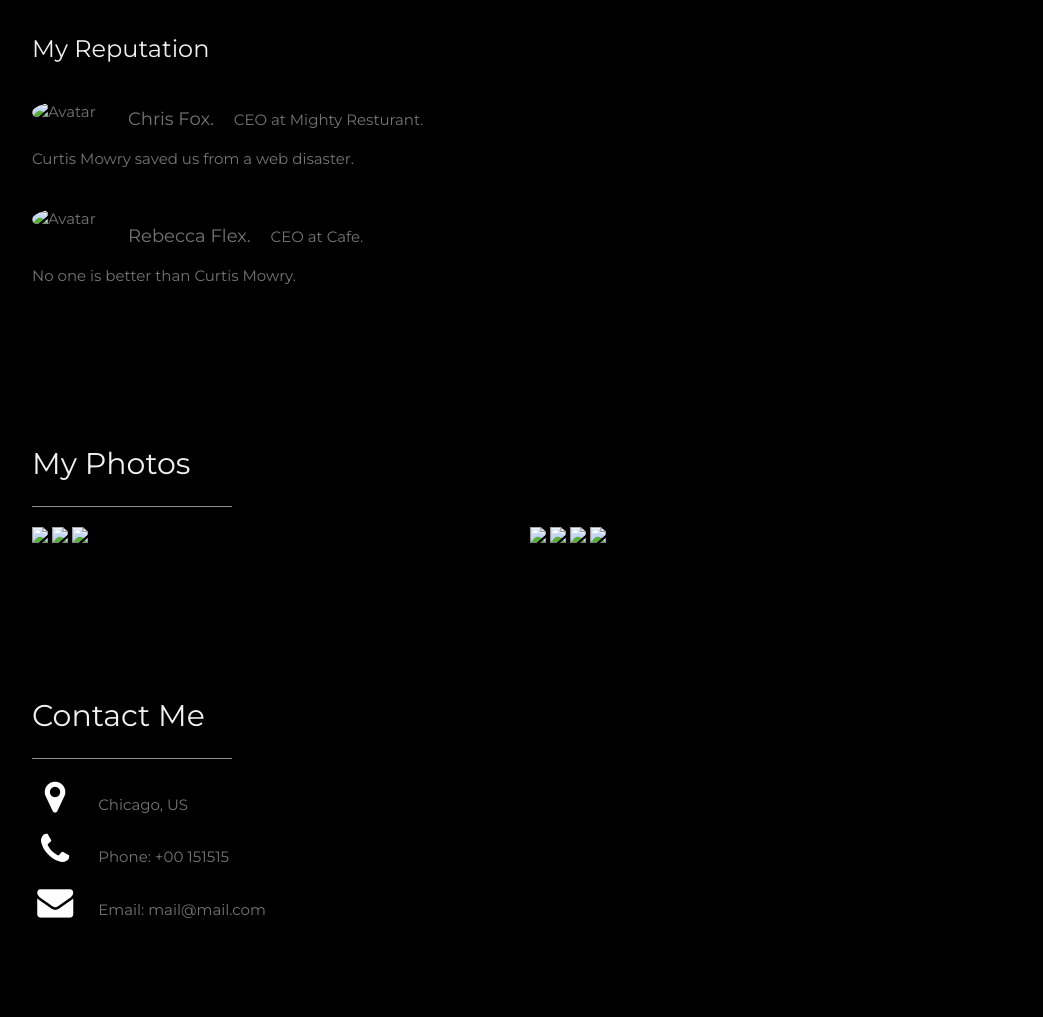
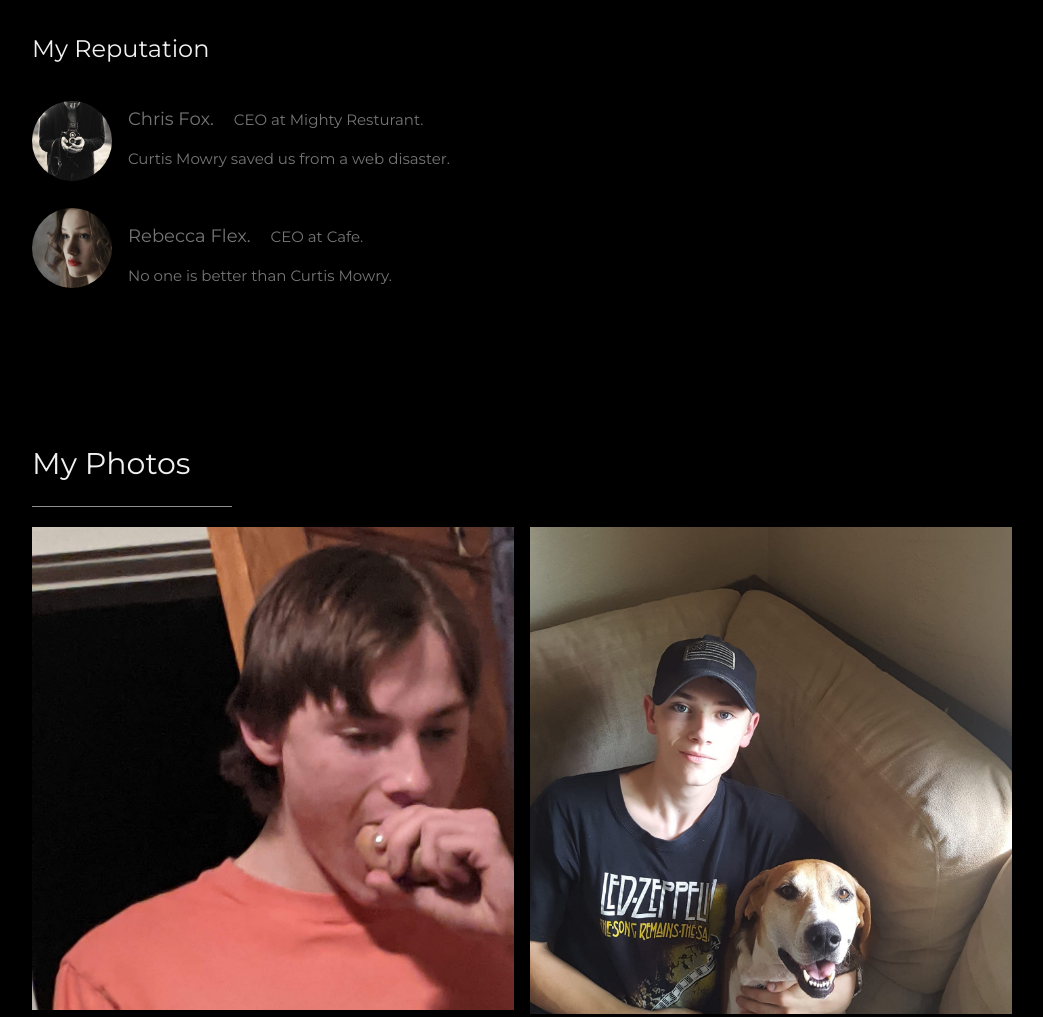
Before and after one commit to mahmoudtaherkhattabmtk/Curtis-Mowry, a plain HTML site: page index.html in a window 1280 px wide. Shown: the part 2686-3703 px from the top of the page, without its empty margins (178-1221 px from the left). Drawn offline with nearby package versions, Linux system fonts and the light colour scheme.

Commit message:
Update index.html

```diff
--- a/index.html
+++ b/index.html
@@ -172,11 +172,11 @@
 
       <!-- Testimonials -->
       <h3 class="w3-padding-24 w3-text-light-grey">My Reputation</h3>
-      <img src="/w3images/bandmember.jpg" alt="Avatar" class="w3-left w3-circle w3-margin-right" style="width:80px">
+      <img src="./bandmember.jpg" alt="Avatar" class="w3-left w3-circle w3-margin-right" style="width:80px">
       <p><span class="w3-large w3-margin-right">Chris Fox.</span> CEO at Mighty Resturant.</p>
       <p>Curtis Mowry saved us from a web disaster.</p><br>
 
-      <img src="/w3images/avatar_g2.jpg" alt="Avatar" class="w3-left w3-circle w3-margin-right" style="width:80px">
+      <img src="./avatar_g2.jpg" alt="Avatar" class="w3-left w3-circle w3-margin-right" style="width:80px">
       <p><span class="w3-large w3-margin-right">Rebecca Flex.</span> CEO at Cafe.</p>
       <p>No one is better than Curtis Mowry.</p>
       <!-- End About Section -->
@@ -190,16 +190,16 @@
       <!-- Grid for photos -->
       <div class="w3-row-padding" style="margin:0 -16px">
         <div class="w3-half">
-          <img src="/w3images/wedding.jpg" style="width:100%">
-          <img src="/w3images/rocks.jpg" style="width:100%">
-          <img src="/w3images/sailboat.jpg" style="width:100%">
+          <img src="./person1.jpg" style="width:100%">
+          <img src="./person3.jpg" style="width:100%">
+          <img src="./person4.jpg" style="width:100%">
         </div>
 
         <div class="w3-half">
-          <img src="/w3images/underwater.jpg" style="width:100%">
-          <img src="/w3images/chef.jpg" style="width:100%">
-          <img src="/w3images/wedding.jpg" style="width:100%">
-          <img src="/w3images/p6.jpg" style="width:100%">
+          <img src="./Curtis Mowry.jpg" style="width:100%">
+          <img src="./person1.jpg" style="width:100%">
+          <img src="./person3.jpg" style="width:100%">
+          <img src="./person4.jpg" style="width:100%">
         </div>
         <!-- End photo grid -->
       </div>
```
